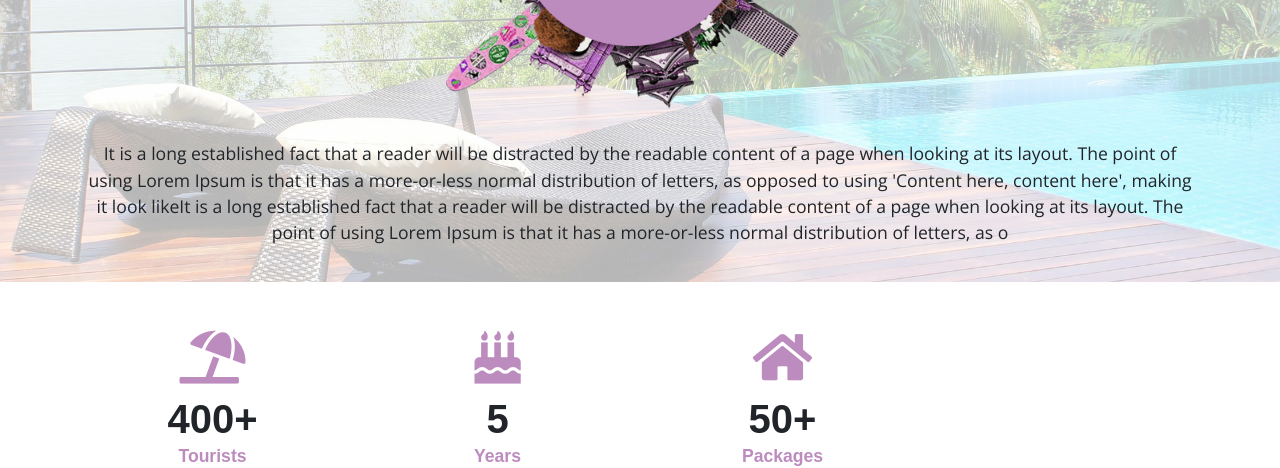
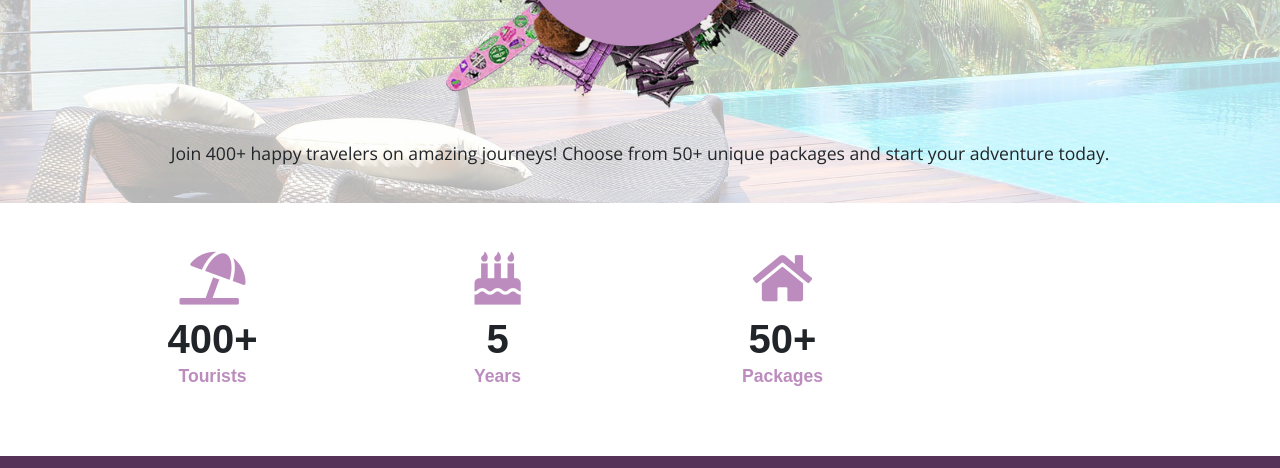
Before and after one commit to hasibulislamshaon/flyskybd, a plain HTML site: page index.html in a window 1280 px wide. Shown: the part 2602-3070 px from the top of the page. Drawn offline with nearby package versions, Linux system fonts and the light colour scheme.

Commit message:
Update index.html

```diff
--- a/index.html
+++ b/index.html
@@ -150,7 +150,7 @@
                         </div>
                         <img src="imgs/airplane.png">
                     </div>
-                    <p class="text-center">It is a long established fact that a reader will be distracted by the readable content of a page when looking at its layout. The point of using Lorem Ipsum is that it has a more-or-less normal distribution of letters, as opposed to using 'Content here, content here', making it look likeIt is a long established fact that a reader will be distracted by the readable content of a page when looking at its layout. The point of using Lorem Ipsum is that it has a more-or-less normal distribution of letters, as o</p>
+                    <p class="text-center">Join 400+ happy travelers on amazing journeys! Choose from 50+ unique packages and start your adventure today.</p>
                 </div>
             </div>
         </div>
```
